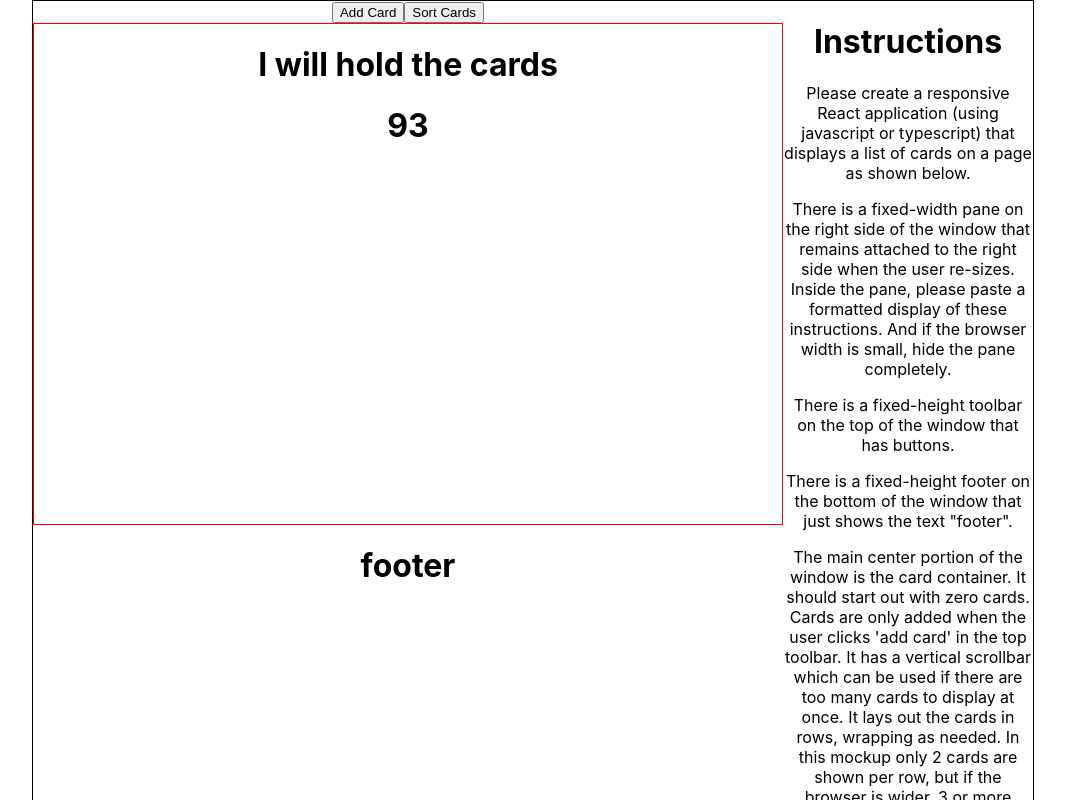
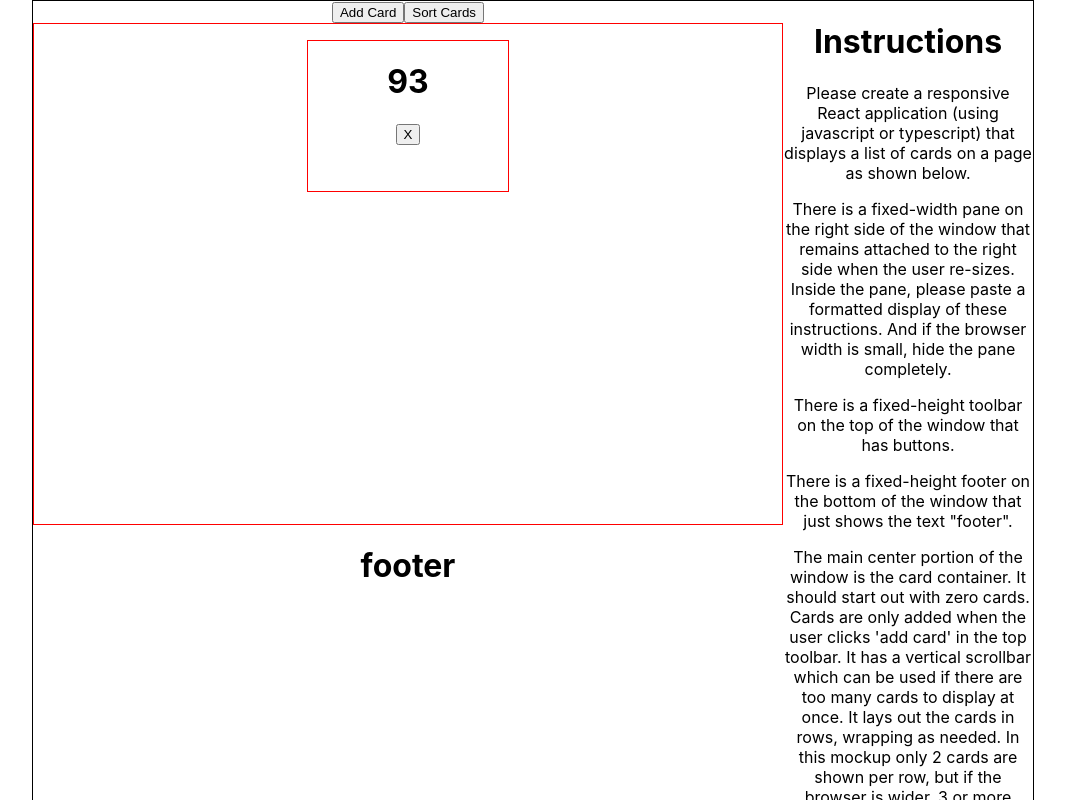
Before and after one commit to Wkoslik/whitney_koslik_take_home, a React (Create React App) app: page / in a window 1280 px wide. Both pictures are taken after a click on the button "Add Card". Shown: the top 800 px of the page, without its empty margins (107-1172 px from the left). Built offline with nearby package versions, Linux system fonts and the light colour scheme.

Commit message:
adding delete button and start of function

```diff
--- a/src/App.css
+++ b/src/App.css
@@ -27,6 +27,16 @@
 .card-container{
   height: 500px;
   overflow-y: scroll;
+  border: 1px solid red;
+  display: flex;
+  justify-content: space-evenly;
+  flex-wrap: wrap;
+}
+
+.cards{
+  width: 200px;
+  height: 150px;
+  margin: 16px;
   border: 1px solid red;
 }
 
--- a/src/components/CardContainer.js
+++ b/src/components/CardContainer.js
@@ -9,7 +9,6 @@ const CardContainer  = (props) => {
 
     return (
         <div className="card-container">
-            <h1>I will hold the cards</h1>
             {allCards}
         </div>
     )
--- a/src/components/Cards.js
+++ b/src/components/Cards.js
@@ -5,8 +5,9 @@ import React from 'react'
 
 const Cards = (props) => {
     return (
-        <div>
+        <div className="cards">
             <h1>{props.number}</h1>
+            <button>X</button>
         </div>
     )
 }
--- a/src/components/Landing.js
+++ b/src/components/Landing.js
@@ -17,7 +17,11 @@ const Landing = (props) => {
         console.log('⭐️', cardNumbers)
     }
 
-    const handSortCards = () =>{
+    const handleSortCards = () =>{
+
+    }
+
+    const handleDelete = () =>{
 
     }
 
```
